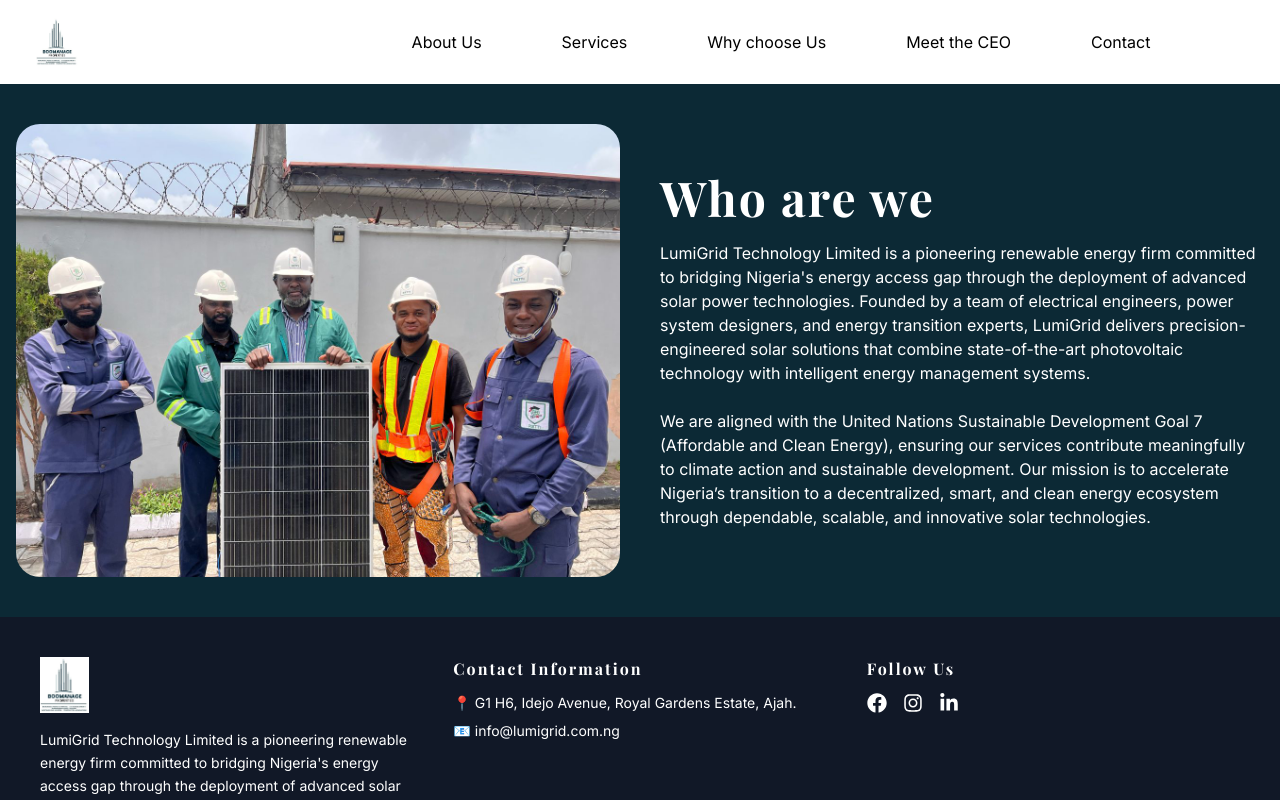
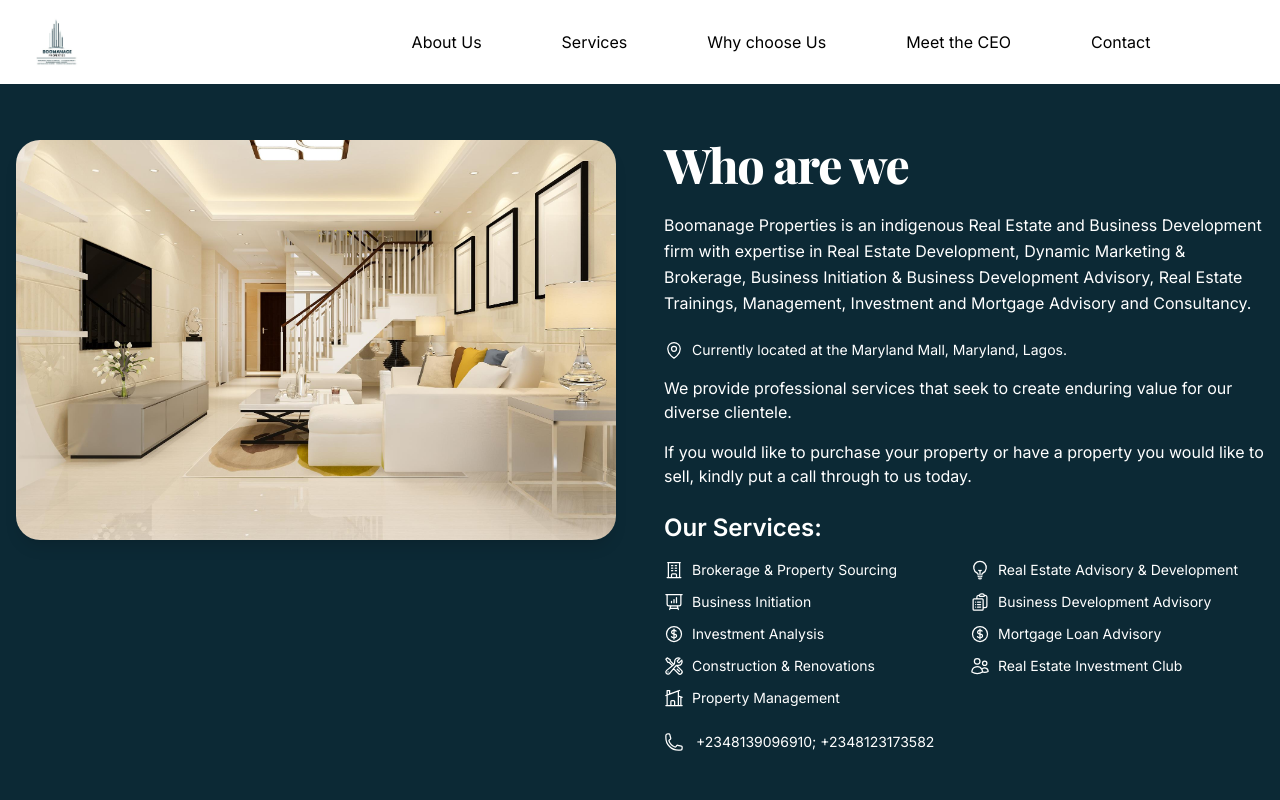
Before and after one commit to ikennaex/boomanage-properties, a React (Vite) app: page /about in a window 1280 px wide. Shown: the top 800 px of the page. Built offline with nearby package versions, Linux system fonts and the light colour scheme; a web font is replaced by a local one.

Commit message:
new stuff

```diff
--- a/package.json
+++ b/package.json
@@ -11,6 +11,7 @@
   },
   "dependencies": {
     "@emailjs/browser": "^4.4.1",
+    "@heroicons/react": "^2.2.0",
     "clsx": "^2.1.1",
     "react": "^19.1.0",
     "react-dom": "^19.1.0",
--- a/src/Components/About/About.jsx
+++ b/src/Components/About/About.jsx
@@ -9,9 +9,9 @@
     <div className='lg:flex'>
         <div className='lg:w-1/2'>
             <img
-                className='w-full object-cover pr-2 lg:h-full slide-in-blurred-bottom rounded-3xl'
+                className='w-full object-cover pr-2 lg:h-full slide-in-blurred-bottom rounded-t-3xl'
                 src={img12}
-                alt="solar panel"
+                alt="real estate"
             />
         </div>
 
--- a/src/Components/Herosection/herosection.css
+++ b/src/Components/Herosection/herosection.css
@@ -1,6 +1,6 @@
 
 .overlay {
-  background-color: rgba(2, 20, 49, 0.9); /* dark overlay for readability */
+  background-color: rgba(2, 30, 43, 0.9); /* dark overlay for readability */
 }
 
 
--- a/src/Pages/About/About.jsx
+++ b/src/Pages/About/About.jsx
@@ -1,31 +1,88 @@
-import React from 'react'
-import { img10, img7 } from '../../imports'
+import React from "react";
+import { img12 } from "../../imports";
+import {
+  BuildingOfficeIcon,
+  // HandshakeIcon,
+  LightBulbIcon,
+  PresentationChartBarIcon,
+  WrenchScrewdriverIcon,
+  ClipboardDocumentListIcon,
+  CurrencyDollarIcon,
+  HomeModernIcon,
+  UsersIcon,
+  PhoneIcon,
+  MapPinIcon
+} from "@heroicons/react/24/outline";
+
+const services = [
+  { icon: <BuildingOfficeIcon className="w-5 h-5 text-gold-400" />, text: "Brokerage & Property Sourcing" },
+  // { icon: <HandshakeIcon className="w-5 h-5 text-gold-400" />, text: "Deal Negotiation" },
+  { icon: <LightBulbIcon className="w-5 h-5 text-gold-400" />, text: "Real Estate Advisory & Development" },
+  { icon: <PresentationChartBarIcon className="w-5 h-5 text-gold-400" />, text: "Business Initiation" },
+  { icon: <ClipboardDocumentListIcon className="w-5 h-5 text-gold-400" />, text: "Business Development Advisory" },
+  { icon: <CurrencyDollarIcon className="w-5 h-5 text-gold-400" />, text: "Investment Analysis" },
+  { icon: <CurrencyDollarIcon className="w-5 h-5 text-gold-400" />, text: "Mortgage Loan Advisory" },
+  { icon: <WrenchScrewdriverIcon className="w-5 h-5 text-gold-400" />, text: "Construction & Renovations" },
+  { icon: <UsersIcon className="w-5 h-5 text-gold-400" />, text: "Real Estate Investment Club" },
+  { icon: <HomeModernIcon className="w-5 h-5 text-gold-400" />, text: "Property Management" },
+];
 
 const About = () => {
   return (
-    <div className="bg-customBlue">
-  <div className="container mx-auto px-4 py-10 fade-in-bottom">
-    <div className="flex flex-col lg:flex-row items-center gap-10">
-
-      {/* Image */}
+    <div className="bg-customBlue py-14">
+      <div className="container mx-auto px-4 fade-in-bottom">
+        <div className="flex flex-col lg:flex-row items-start gap-12">
+          {/* Image Section */}
           <div className="w-full lg:w-1/2">
-        <img className="rounded-3xl w-full h-auto object-cover" src={img10} alt="LumiGrid Panel" />
+            <img
+              className="rounded-3xl w-full h-auto object-cover shadow-lg"
+              src={img12}
+              alt="LumiGrid Panel"
+            />
           </div>
 
-      {/* Text */}
-      <div className="w-full lg:w-1/2">
-        <h2 className="text-5xl lg:text-5xl text-white font-bold mb-5">Who are we</h2>
-        <p className="text-white text-sm lg:text-base leading-relaxed">
-          LumiGrid Technology Limited is a pioneering renewable energy firm committed to bridging Nigeria's energy access gap through the deployment of advanced solar power technologies. Founded by a team of electrical engineers, power system designers, and energy transition experts, LumiGrid delivers precision-engineered solar solutions that combine state-of-the-art photovoltaic technology with intelligent energy management systems.
-          <br /><br />
-          We are aligned with the United Nations Sustainable Development Goal 7 (Affordable and Clean Energy), ensuring our services contribute meaningfully to climate action and sustainable development. Our mission is to accelerate Nigeria’s transition to a decentralized, smart, and clean energy ecosystem through dependable, scalable, and innovative solar technologies.
+          {/* Text Section */}
+          <div className="w-full lg:w-1/2 text-white">
+            <h2 className="text-5xl font-extrabold mb-6 tracking-tight">Who are we</h2>
+
+            <p className="text-base leading-relaxed mb-6">
+              Boomanage Properties is an indigenous Real Estate and Business Development firm with expertise in Real Estate Development, Dynamic Marketing & Brokerage, Business Initiation & Business Development Advisory, Real Estate Trainings, Management, Investment and Mortgage Advisory and Consultancy.
             </p>
+
+            <div className="flex items-center gap-2 mb-4">
+              <MapPinIcon className="w-5 h-5 text-gold-400" />
+              <p className="text-sm">Currently located at the Maryland Mall, Maryland, Lagos.</p>
             </div>
 
+            <p className="text-base mb-4">
+              We provide professional services that seek to create enduring value for our diverse clientele.
+            </p>
+
+            <p className="text-base mb-6">
+              If you would like to purchase your property or have a property you would like to sell, kindly put a call through to us today.
+            </p>
+
+            <h3 className="text-2xl font-semibold text-gold-400 mb-4">Our Services:</h3>
+            <ul className="grid grid-cols-1 md:grid-cols-2 gap-3 text-sm mb-6">
+              {services.map((service, index) => (
+                <li key={index} className="flex items-start gap-2">
+                  {service.icon}
+                  {service.text}
+                </li>
+              ))}
+            </ul>
+
+            <div className="flex items-center gap-3">
+              <PhoneIcon className="w-5 h-5 text-gold-400" />
+              <p className="text-sm">
+                +2348139096910; +2348123173582
+              </p>
             </div>
           </div>
         </div>
-  )
-}
+      </div>
+    </div>
+  );
+};
 
-export default About
+export default About;
--- a/src/index.css
+++ b/src/index.css
@@ -36,6 +36,7 @@
 	        animation: fade-in-bottom 0.6s cubic-bezier(0.390, 0.575, 0.565, 1.000) both;
 }
 
+
 @-webkit-keyframes fade-in-bottom {
     0% {
       -webkit-transform: translateY(50px);
```
Also changed, not shown: 1 other file (tests, documents, lock files or other folders). Lines whose indentation alone changed are shown as unchanged.
